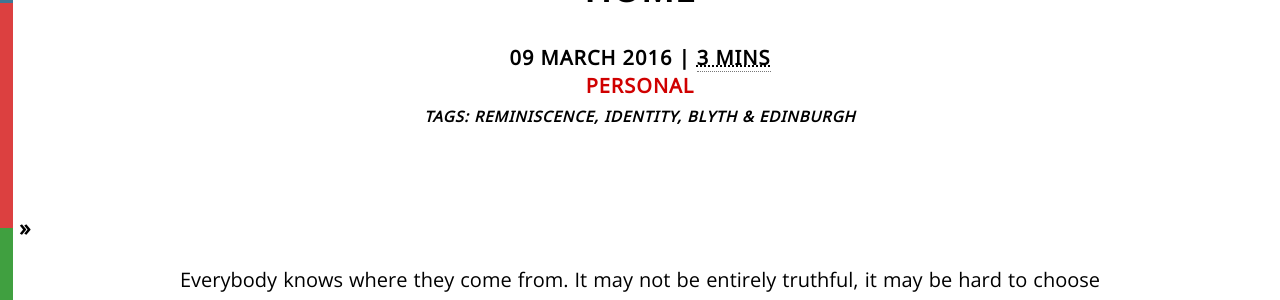
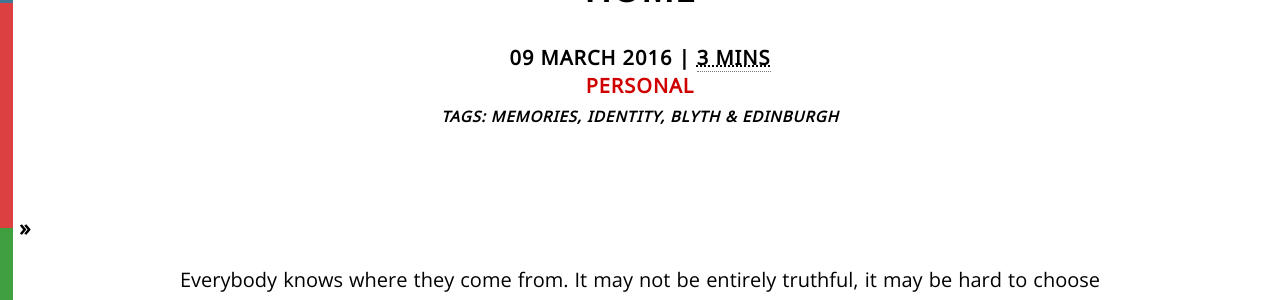
Before and after one commit to CameronD17/blog, a Jekyll site: the page built from _posts/2016-03-09-home.markdown, in a window 1280 px wide and 900 px high. Shown: the part 222-522 px from the top of the window. Built offline with Jekyll 4.4.1, drawn with Linux system fonts in a browser that asks for light colours; nearby versions of some CDN libraries.

Commit message:
Updated more tags

```diff
--- a/_posts/2016-01-11-unfocused.markdown
+++ b/_posts/2016-01-11-unfocused.markdown
@@ -2,7 +2,7 @@
 layout:         post
 title:          "Unfocused"
 date:           2016-01-11 15:00:00 +0000
-tags:           introspection procrastination reminiscence
+tags:           introspection procrastination memories
 categories:     productivity
 ---
 
--- a/_posts/2016-01-29-change.markdown
+++ b/_posts/2016-01-29-change.markdown
@@ -2,7 +2,7 @@
 layout:         post
 title:          "Change"
 date:           2016-01-29 11:00:00 +0000
-tags:           introspection family quotes reminiscence edinburgh identity
+tags:           introspection family quotes memories edinburgh identity
 categories:     personal
 ---
 
--- a/_posts/2016-02-19-black-gold.markdown
+++ b/_posts/2016-02-19-black-gold.markdown
@@ -2,7 +2,7 @@
 layout:         post
 title:          "Black Gold"
 date:           2016-02-19 12:00:00 +0000
-tags:           reminiscence coffee vice
+tags:           memories coffee vice
 categories:     coffee
 ---
 
--- a/_posts/2016-03-09-home.markdown
+++ b/_posts/2016-03-09-home.markdown
@@ -2,7 +2,7 @@
 layout:         post
 title:          "Home"
 date:           2016-03-09 12:00:00 +0000
-tags:           reminiscence identity blyth edinburgh
+tags:           memories identity blyth edinburgh
 categories:     personal
 ---
 
--- a/_posts/2016-04-11-holly.markdown
+++ b/_posts/2016-04-11-holly.markdown
@@ -2,7 +2,7 @@
 layout:         post
 title:          "Holly"
 date:           2016-04-11 12:00:00 +0000
-tags:           holly reminiscence blyth
+tags:           holly memories blyth
 categories:     personal
 ---
 
--- a/_posts/2016-06-30-smoke.markdown
+++ b/_posts/2016-06-30-smoke.markdown
@@ -2,7 +2,7 @@
 layout:         post
 title:          "Smoke"
 date:           2016-06-30 11:00:00 +0000
-tags:           reminiscence smoking vice
+tags:           memories smoking vice
 categories:     personal
 ---
 
```
